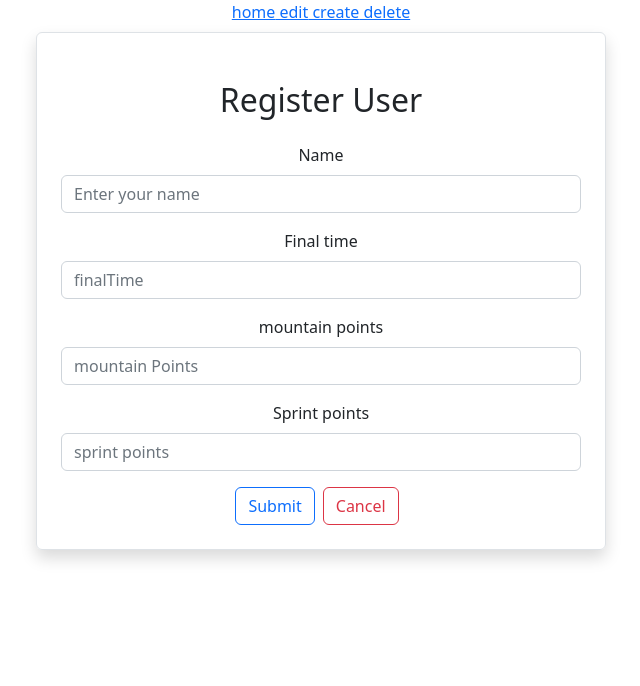
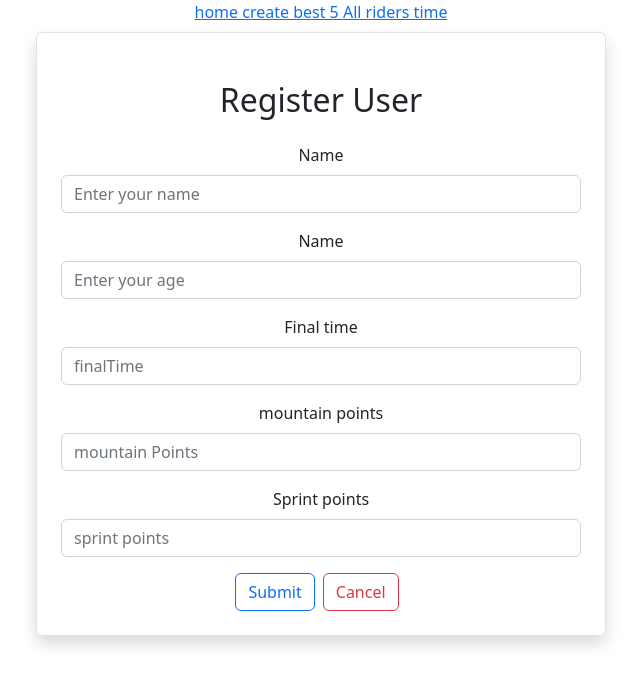
Before and after one commit to asgerbirk/practice_exam_tour_frontend_react, a React (Create React App) app: page /create in a window 1280 px wide. Shown: the top 686 px of the page, without its empty margins (319-959 px from the left). Built offline with nearby package versions, Linux system fonts and the light colour scheme.

Commit message:
need some more pages

```diff
--- a/src/App.js
+++ b/src/App.js
@@ -4,6 +4,8 @@ import {Navbar} from "./Navbar";
 import {Home} from "./pages/Home";
 import {Create} from "./pages/Create";
 import {Edit} from "./pages/Edit";
+import {BestTime} from "./pages/BestTime";
+import {AllRidersTime} from "./pages/AllRidersTime";
 
 function App() {
   return (
@@ -14,6 +16,8 @@ function App() {
           <Routes>
               <Route exact path ="/" element={<Home/>}/>
               <Route exact path ="/create" element={<Create/>}/>
+              <Route exact path ="/bestTime" element={<BestTime/>}/>
+              <Route exact path ="/allRidersTime" element={<AllRidersTime/>}/>
               <Route exact path ="/edit/:id" element={<Edit/>}/>
               <Route path = "*" element={<h1>PAGE NOT FOUND</h1>}/>
           </Routes>
--- a/src/Navbar.js
+++ b/src/Navbar.js
@@ -3,8 +3,8 @@ import {Link} from "react-router-dom";
 export const Navbar = () => {
     return <div>
         <Link to="/"> home</Link>
-        <Link to="/edit"> edit</Link>
         <Link to="/create"> create</Link>
-        <Link to="/delete"> delete</Link>
+        <Link to="/bestTime"> best 5 </Link>
+        <Link to="/allRidersTime"> All riders time </Link>
     </div>
 }
--- a/src/Queries.js
+++ b/src/Queries.js
@@ -21,3 +21,11 @@ export const updateRider = async (rider, id) => {
 export const deleteRider = async (id) =>{
     return await axios.delete(`http://localhost:8080/api/v1/riders/${id}`)
 }
+
+export const bestFinalTime = async () =>{
+    return await axios.get("http://localhost:8080/api/v1/riders/sortFive")
+}
+
+export const sortedList = async () =>{
+    return await axios.get("http://localhost:8080/api/v1/riders/allSorted")
+}
--- a/src/index.js
+++ b/src/index.js
@@ -2,9 +2,7 @@ import React from 'react';
 import ReactDOM from 'react-dom/client';
 import './index.css';
 import App from './App';
-import reportWebVitals from './reportWebVitals';
 import {QueryClient,QueryClientProvider} from "react-query";
-
 import 'bootstrap/dist/css/bootstrap.min.css';
 
 
@@ -17,8 +15,3 @@ root.render(
         </React.StrictMode>
     </QueryClientProvider>
 );
-
-// If you want to start measuring performance in your app, pass a function
-// to log results (for example: reportWebVitals(console.log))
-// or send to an analytics endpoint. Learn more: https://bit.ly/CRA-vitals
-reportWebVitals();
--- /dev/null
+++ b/src/pages/AllRidersTime.js
@@ -0,0 +1,45 @@
+import {useQuery} from "react-query";
+import {sortedList} from "../Queries";
+import Table from "react-bootstrap/Table";
+
+
+export const AllRidersTime = () =>{
+    const {data,isLoading, isError} = useQuery("riders", sortedList);
+
+    if (isLoading){
+        return <p>is loading</p>
+    }
+
+    if (isError){
+        return <p>Error</p>
+    }
+
+    return (
+        <div className={"container"}>
+            <div className='py-4'>
+                <Table striped bordered hover>
+                    <thead>
+                    <tr>
+                        <th>ID</th>
+                        <th>Name</th>
+                        <th>final time</th>
+                    </tr>
+                    </thead>
+                    <tbody>
+                    {
+                        data?.data.map((rider) => (
+                            <tr>
+                                <td key={rider.id}>{rider.id}</td>
+                                <td>{rider.name}</td>
+                                <td>{rider.finalTime}</td>
+                            </tr>
+                        ))
+                    }
+                    </tbody>
+                </Table>
+            </div>
+        </div>
+
+    )
+
+}
--- /dev/null
+++ b/src/pages/BestTime.js
@@ -0,0 +1,45 @@
+import {useQuery} from "react-query";
+import {bestFinalTime} from "../Queries";
+import Table from "react-bootstrap/Table";
+
+
+export const BestTime = () =>{
+    const {data,isLoading, isError} = useQuery("riders", bestFinalTime);
+
+    if (isLoading){
+        return <p>is loading</p>
+    }
+
+    if (isError){
+        return <p>Error</p>
+    }
+
+    return (
+        <div className={"container"}>
+            <div className='py-4'>
+                <Table striped bordered hover>
+                    <thead>
+                    <tr>
+                        <th>ID</th>
+                        <th>Name</th>
+                        <th>final time</th>
+                    </tr>
+                    </thead>
+                    <tbody>
+                    {
+                        data?.data.map((rider) => (
+                            <tr>
+                                <td key={rider.id}>{rider.id}</td>
+                                <td>{rider.name}</td>
+                                <td>{rider.finalTime}</td>
+                            </tr>
+                        ))
+                    }
+                    </tbody>
+                </Table>
+            </div>
+        </div>
+
+    )
+
+}
--- a/src/pages/Create.js
+++ b/src/pages/Create.js
@@ -1,28 +1,41 @@
 import {useState} from "react";
 import {createRider} from "../Queries";
 import {Link, useNavigate} from "react-router-dom";
+import {useMutation, useQueryClient} from "react-query";
 
 export const Create = () => {
-    const [rider, setRider] = useState({
-        name:"",
-        finalTime:"",
-        mountainPoint:"",
-        sprintPoint:"",
-    })
 
+    const [name, setName] = useState("");
+    const [age, setAge] = useState("");
+    const [finalTime, setFinalTime] = useState("");
+    const [mountainPoint, SetMountainPoint] = useState("");
+    const [sprintPoint, setSprintPoint] = useState("");
+
+    const queryClient = useQueryClient();
     let navigate = useNavigate();
 
-    const { name, finalTime, mountainPoint, sprintPoint } = rider;
 
-    const onInputChange = (e) => {
-        setRider({ ...rider, [e.target.name]: e.target.value });
-    };
+    const {mutate, isError, isLoading,reset} = useMutation(createRider,{
+        onSuccess: () => {
+            queryClient.invalidateQueries("riders");
+        }
+    });
 
-    const onSubmit = async (e) =>{
+    if (isError){
+        return <p>Error</p>
+    }
+
+    if (isLoading){
+        return  <p>is loading</p>
+
+    }
+
+    const handleSubmit = async (e) =>{
         e.preventDefault();
-       await createRider(rider)
-        navigate("/");
+        mutate({name,age,finalTime,mountainPoint,sprintPoint})
+        navigate("/")
     }
+
 
 
 
@@ -32,7 +45,7 @@ export const Create = () => {
                 <div className="col-md-6 offset-md-3 border rounded p-4 mt-2 shadow">
                     <h2 className="text-center m-4">Register User</h2>
 
-                    <form onSubmit={(e) => onSubmit(e)}>
+                    <form onSubmit={handleSubmit}>
                         <div className="mb-3">
                             <label htmlFor="Name" className="form-label">
                                 Name
@@ -43,7 +56,20 @@ export const Create = () => {
                                 placeholder="Enter your name"
                                 name="name"
                                 value={name}
-                                onChange={(e) => onInputChange(e)}
+                                onChange={(e) => setName(e.target.value)}
+                            />
+                        </div>
+                        <div className="mb-3">
+                            <label htmlFor="Name" className="form-label">
+                                Name
+                            </label>
+                            <input
+                                type={"number"}
+                                className="form-control"
+                                placeholder="Enter your age"
+                                name="age"
+                                value={age}
+                                onChange={(e) => setAge(e.target.value)}
                             />
                         </div>
                         <div className="mb-3">
@@ -56,7 +82,7 @@ export const Create = () => {
                                 placeholder="finalTime"
                                 name="finalTime"
                                 value={finalTime}
-                                onChange={(e) => onInputChange(e)}
+                                onChange={(e) => setFinalTime(e.target.value)}
                             />
                         </div>
                         <div className="mb-3">
@@ -69,7 +95,7 @@ export const Create = () => {
                                 placeholder="mountain Points"
                                 name="mountainPoint"
                                 value={mountainPoint}
-                                onChange={(e) => onInputChange(e)}
+                                onChange={(e) => SetMountainPoint(e.target.value)}
                             />
                         </div>
                         <div className="mb-3">
@@ -82,10 +108,10 @@ export const Create = () => {
                                 placeholder="sprint points"
                                 name="sprintPoint"
                                 value={sprintPoint}
-                                onChange={(e) => onInputChange(e)}
+                                onChange={(e) => setSprintPoint(e.target.value)}
                             />
                         </div>
-                        <button type="submit" className="btn btn-outline-primary">
+                        <button onClick={reset} type="submit" className="btn btn-outline-primary">
                             Submit
                         </button>
                         <Link className="btn btn-outline-danger mx-2" to="/">
--- a/src/pages/Edit.js
+++ b/src/pages/Edit.js
@@ -5,6 +5,7 @@ import {getRiderById, updateRider} from "../Queries";
 export const Edit = () => {
     const [rider, setRider] = useState({
         name:"",
+        age:"",
         finalTime:"",
         mountainPoint:"",
         sprintPoint:"",
@@ -14,7 +15,7 @@ export const Edit = () => {
 
     const {id} = useParams();
 
-    const { name, finalTime, mountainPoint, sprintPoint } = rider;
+    const { name, age, finalTime, mountainPoint, sprintPoint } = rider;
 
     const onInputChange = (e) => {
         setRider({ ...rider, [e.target.name]: e.target.value });
@@ -56,6 +57,19 @@ export const Edit = () => {
                                 placeholder="Enter your name"
                                 name="name"
                                 value={name}
+                                onChange={(e) => onInputChange(e)}
+                            />
+                        </div>
+                        <div className="mb-3">
+                            <label htmlFor="Name" className="form-label">
+                                Name
+                            </label>
+                            <input
+                                type={"number"}
+                                className="form-control"
+                                placeholder="Enter your age"
+                                name="age"
+                                value={age}
                                 onChange={(e) => onInputChange(e)}
                             />
                         </div>
```
Also changed, not shown: src/pages/Home.js (+5 -4 lines).
